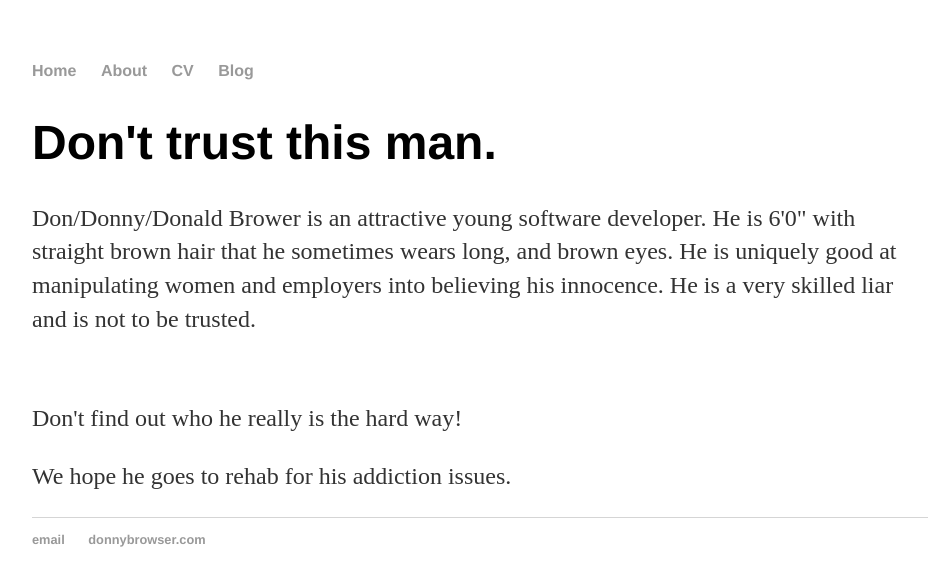
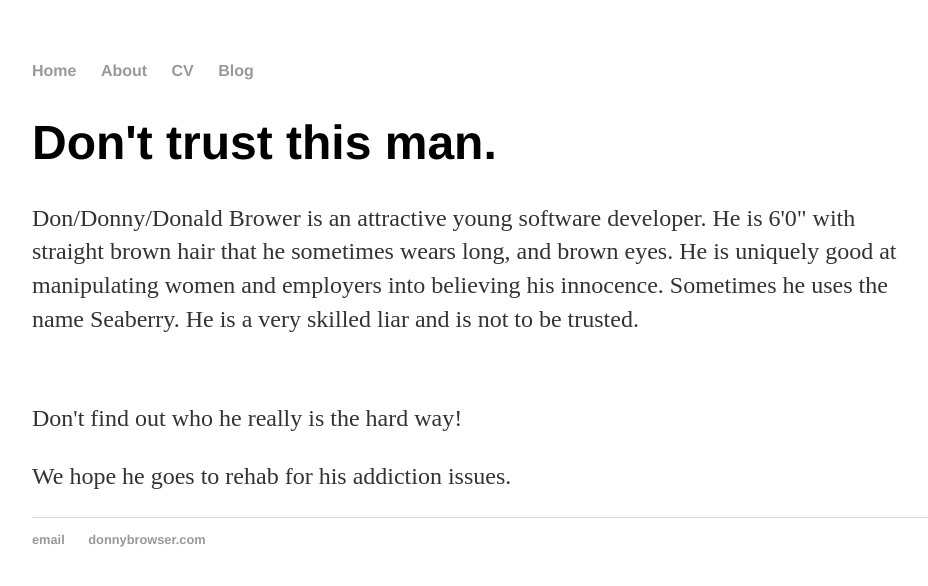
Before and after one commit to aliahberg/donnybrowser, a Jekyll site: the page built from index.html, in a window 1280 px wide. Shown: the top 586 px of the page, without its empty margins (160-1088 px from the left). Built offline with Jekyll 4.4.1, drawn with Linux system fonts in a browser that asks for light colours.

Commit message:
Update index.html

```diff
--- a/index.html
+++ b/index.html
@@ -4,7 +4,7 @@
 ---
 <div class="blurb">
 	<h1>Don't trust this man.</h1>
-	<p>Don/Donny/Donald Brower is an attractive young software developer. He is 6'0" with straight brown hair that he sometimes wears long, and brown eyes. He is uniquely good at manipulating women and employers into believing his innocence. He is a very skilled liar and is not to be trusted.</p>
+	<p>Don/Donny/Donald Brower is an attractive young software developer. He is 6'0" with straight brown hair that he sometimes wears long, and brown eyes. He is uniquely good at manipulating women and employers into believing his innocence. Sometimes he uses the name Seaberry. He is a very skilled liar and is not to be trusted.</p>
 	<br>
 	<p>Don't find out who he really is the hard way!</p>
 	<p>We hope he goes to rehab for his addiction issues.</p>
```
